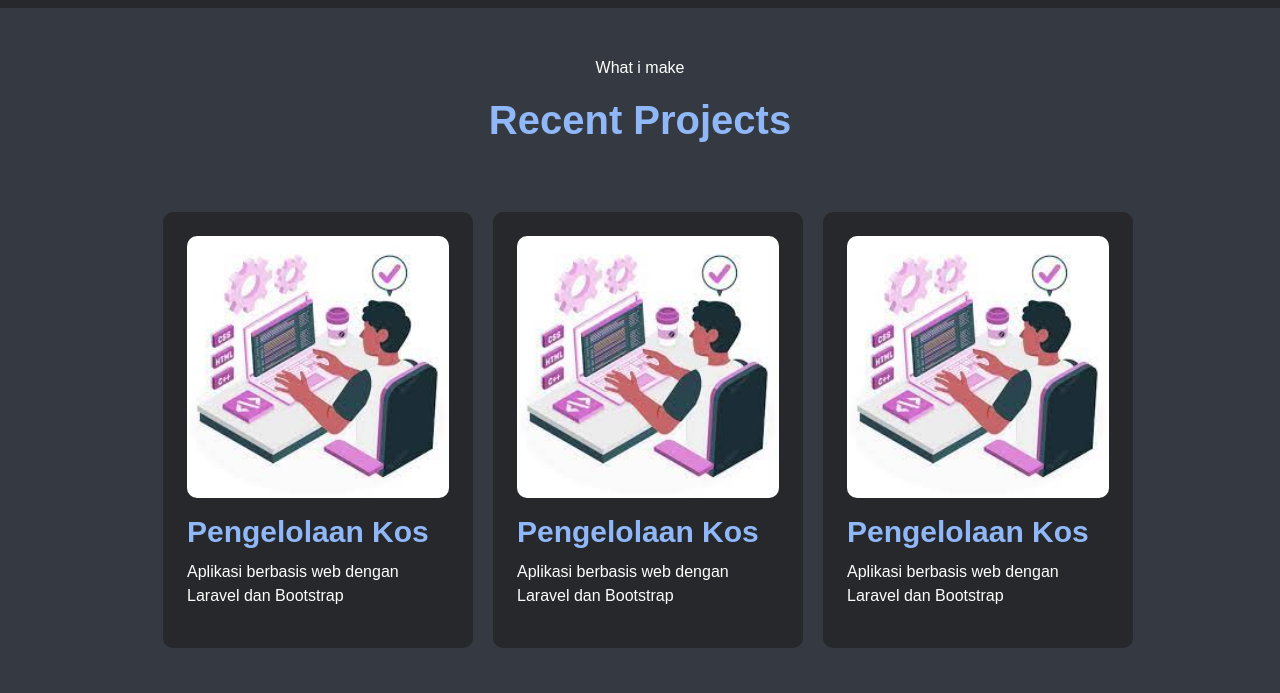
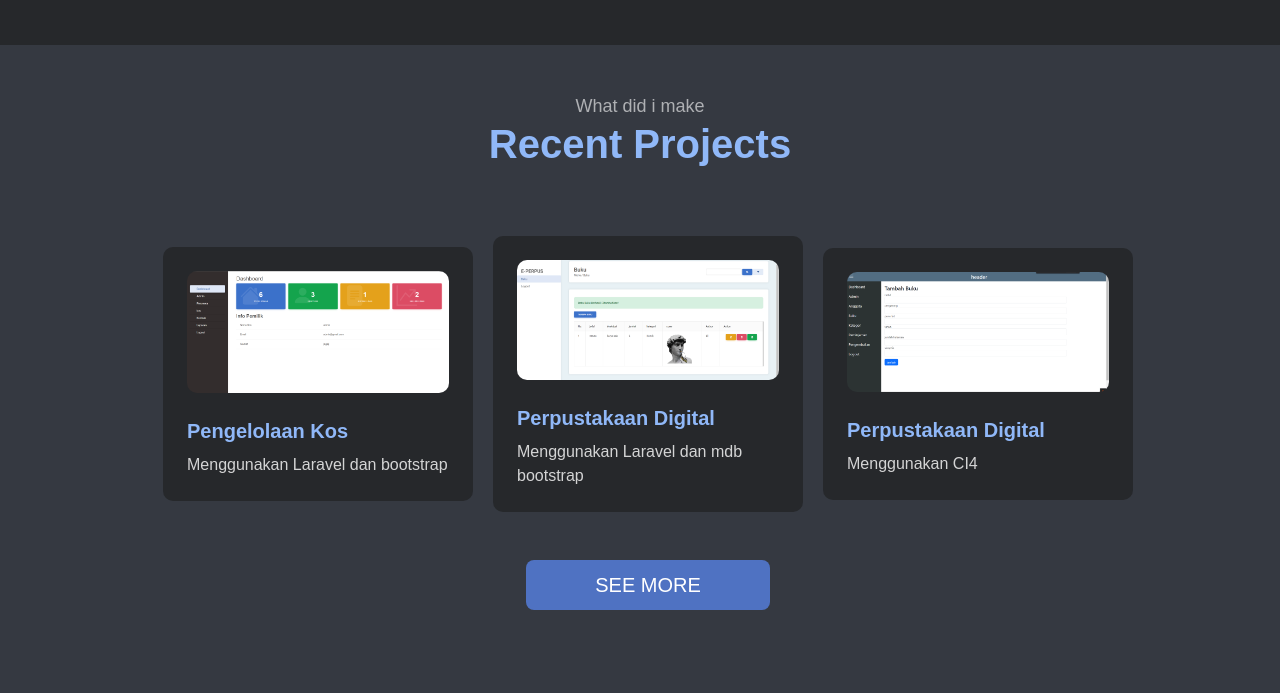
Before and after one commit to adnanfathoni88/web_profil, a plain HTML site: page index.html in a window 1280 px wide. Shown: the part 1861-2554 px from the top of the page. Drawn offline with nearby package versions, Linux system fonts and the light colour scheme.

Commit message:
animation

```diff
--- a/index.html
+++ b/index.html
@@ -20,18 +20,18 @@
     />
     <link href="https://unpkg.com/aos@2.3.1/dist/aos.css" rel="stylesheet" />
 
-    <title>Document</title>
+    <title>Portofolio | Adnan Fathoni</title>
   </head>
   <header>
     <nav class="navbar navbar-expand-lg navbar-dark">
       <div class="container-fluid d-flex justify-content-between">
-        <a class="navbar-brand" href="#"> My Profil</a>
+        <a class="navbar-brand" href="#">Portofolio</a>
         <div>
           <div class="navbar-nav">
             <a class="nav-link active" aria-current="page" href="#">Home</a>
-            <a class="nav-link" href="#">About</a>
-            <a class="nav-link" href="#">Experience</a>
-            <a class="nav-link" href="#">Contact</a>
+            <a class="nav-link" href="#about">About</a>
+            <a class="nav-link" href="#experience">Experience</a>
+            <a class="nav-link" href="#form">Contact</a>
           </div>
         </div>
       </div>
@@ -51,8 +51,8 @@
       <div class="container pt-5">
         <div class="row d-flex flex-column align-items-center">
           <div class="col-md-6">
-            <div class="hero-text py-5">
-              <h4 class="animate__animated animate__fadeInUp">Hello, I'm</h4>
+            <div class="hero-text py-5 animate__animated animate__fadeInUp" >
+              <h4 >Hello, I'm</h4>
               <h1>Adnan Fathoni</h1>
               <h4>Frontend and Backend Developer</h4>
             </div>
@@ -101,6 +101,10 @@
                     <tr>
                       <td>Address</td>
                       <td class="col-right">D.I. Yogyakarta, Indonesia</td>
+                    </tr>
+                    <tr>
+                      <td>Email</td>
+                      <td class="col-right">katmanfatahoni@gmail.com</td>
                     </tr>
                   </tbody>
                 </table>
@@ -167,35 +171,35 @@
         <div class="container my-5">
           <div class="col-md-12">
             <div class="job-title">
-              <p class="text-center" data-aos="zoom-out-up">What i make</p>
+              <p class="text-center " data-aos="zoom-out-up">What did i make</p>
               <h4 class="text-center" data-aos="zoom-out-up">
                 Recent Projects
               </h4>
             </div>
             <div class="job-group row mx-2 my-5 text-center">
-              <div class="job-list col-sm-3 p-4 text-start" data-aos="fade-up">
+              <div class="job-list col-sm-3 px-4 py-4 text-start" data-aos="fade-up">
                 <div class="mb-3">
-                  <img src="assets/job-1.jpeg" alt="#" />
+                  <img src="assets/job-1.png" alt="#" />
                 </div>
                 <h5>Pengelolaan Kos</h5>
-                <p>Aplikasi berbasis web dengan Laravel dan Bootstrap</p>
+                <p>Menggunakan Laravel dan bootstrap</p>
               </div>
-              <div class="job-list col-sm-3 p-4 text-start" data-aos="fade-up">
+              <div class="job-list col-sm-3 px-4 py-4 text-start" data-aos="fade-up">
                 <div class="mb-3">
-                  <img src="assets/job-1.jpeg" alt="#" />
+                  <img src="assets/job-2.png" alt="#" />
                 </div>
-                <h5>Pengelolaan Kos</h5>
-                <p>Aplikasi berbasis web dengan Laravel dan Bootstrap</p>
+                <h5>Perpustakaan Digital</h5>
+                <p>Menggunakan Laravel dan mdb bootstrap</p>
               </div>
-              <div class="job-list col-sm-3 p-4 text-start" data-aos="fade-up">
+              <div class="job-list col-sm-3 px-4 py-4 text-start" data-aos="fade-up">
                 <div class="mb-3">
-                  <img src="assets/job-1.jpeg" alt="#" />
+                  <img src="assets/job-3.png" alt="#" />
                 </div>
-                <h5>Pengelolaan Kos</h5>
-                <p>Aplikasi berbasis web dengan Laravel dan Bootstrap</p>
+                <h5>Perpustakaan Digital</h5>
+                <p>Menggunakan CI4</p>
               </div>
               <div class="mt-5">
-                <button class="btn">SEE MORE</button>
+                <button class="btn" data-aos="fade-up">SEE MORE</button>
               </div>
             </div>
           </div>
--- a/style.css
+++ b/style.css
@@ -16,6 +16,7 @@ header {
   z-index: 100;
   background-color: #2a2c31;
   color: #fff;
+  padding: 0 10%;
 }
 #hero {
   background-color: #26282b;
@@ -210,6 +211,13 @@ li::marker {
   color: #fff;
 }
 
+.job-title p {
+  opacity: 0.6 !important;
+  margin: 0;
+  font-size: 18px;
+  margin-bottom: 0;
+}
+
 #job .btn {
   background-color: #4f72c2;
   border-radius: 8px;
@@ -244,7 +252,7 @@ li::marker {
   background-color: #26282b;
   border-radius: 10px;
   margin: 0 10px;
-  padding: 20px;
+  height: 100%;
 }
 
 .job-list img {
@@ -254,10 +262,16 @@ li::marker {
 }
 
 .job-list h5 {
+  padding-top: 10px;
   color: #90b8f8;
-  font-size: 30px;
+  font-size: 20px;
   font-weight: 600;
   margin: 10px 0;
+}
+
+.job-list p {
+  opacity: 0.8;
+  margin: 0;
 }
 
 #form {
```
Also changed, not shown: assets/job-1.png (added), assets/job-2.png (added), assets/job-3.png (added).
